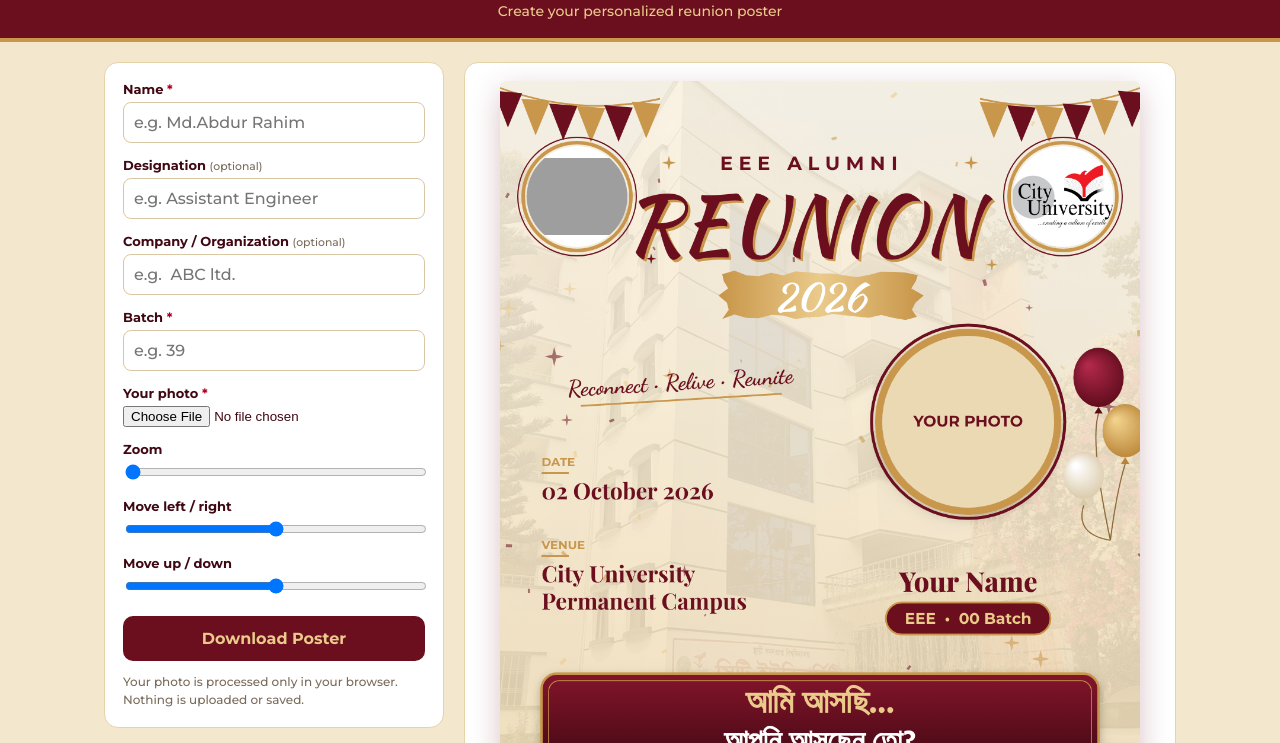
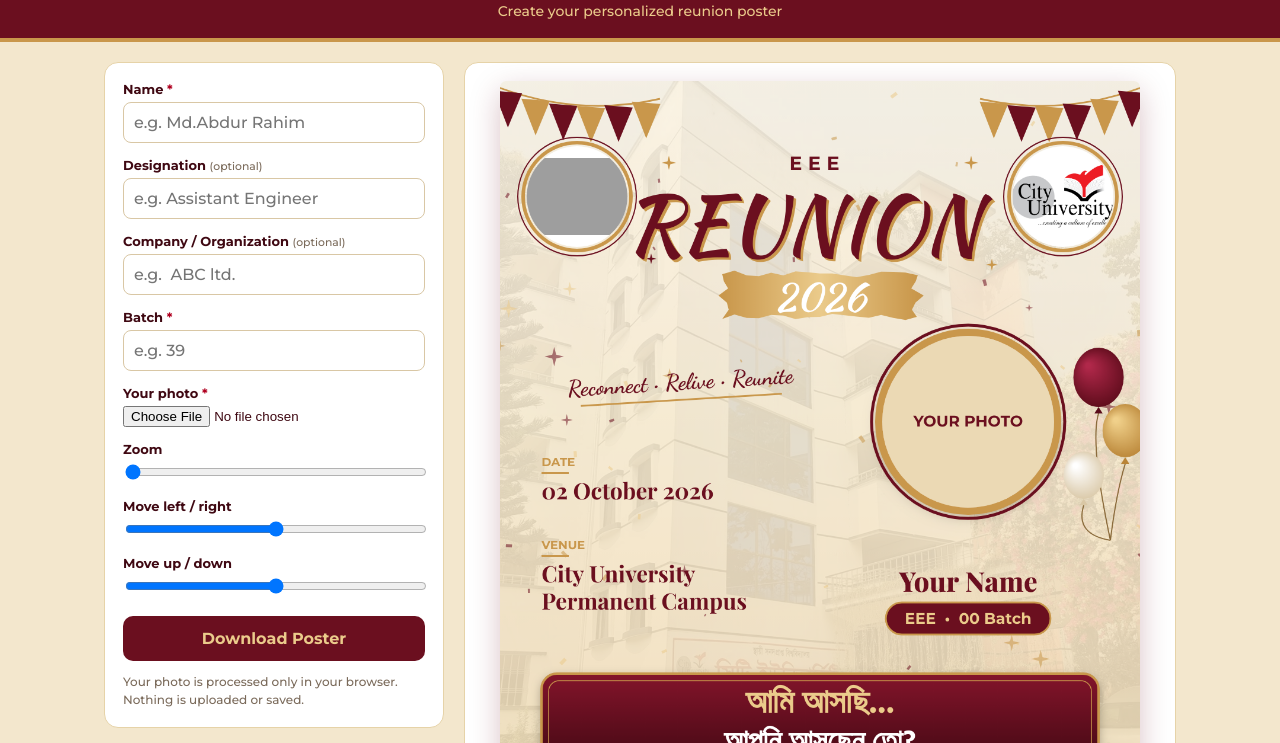
Before and after one commit to abdurrahimnishan/eee-alumni-reunion-2026, a plain HTML site: page index.html in a window 1280 px wide. Shown: the part 57-800 px from the top of the page. Drawn offline with nearby package versions, Linux system fonts and the light colour scheme.

```diff
--- a/index.html
+++ b/index.html
@@ -64,7 +64,7 @@
    ===================================================== */
 const CFG = {
   W: 1080, H: 1350,                               // poster size (px)
-  title1: 'EEE ALUMNI  ',
+  title1: 'EEE ',
   title2: 'REUNION',
   title3: '2026',
   tagline: 'Reconnect • Relive • Reunite',
```
